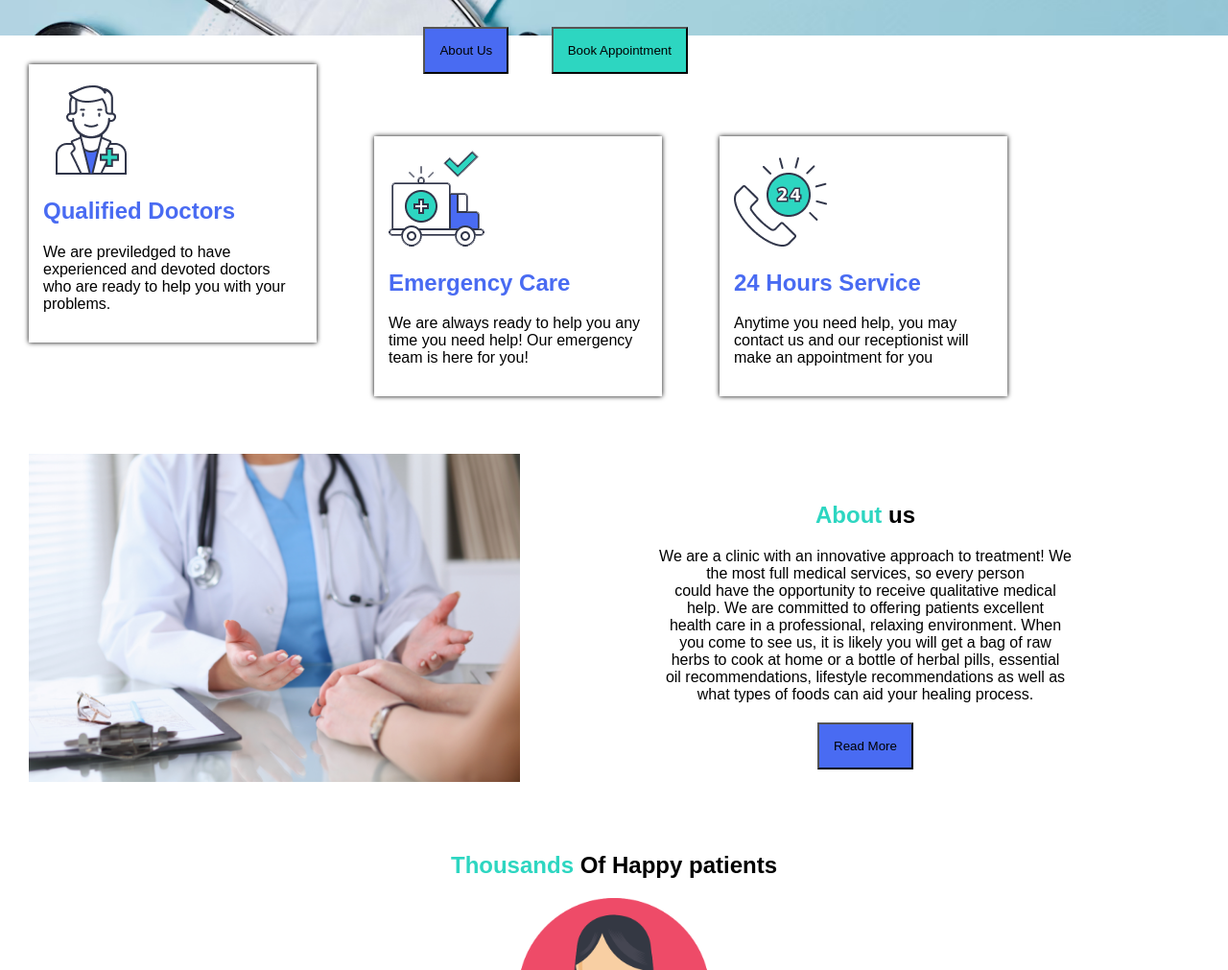
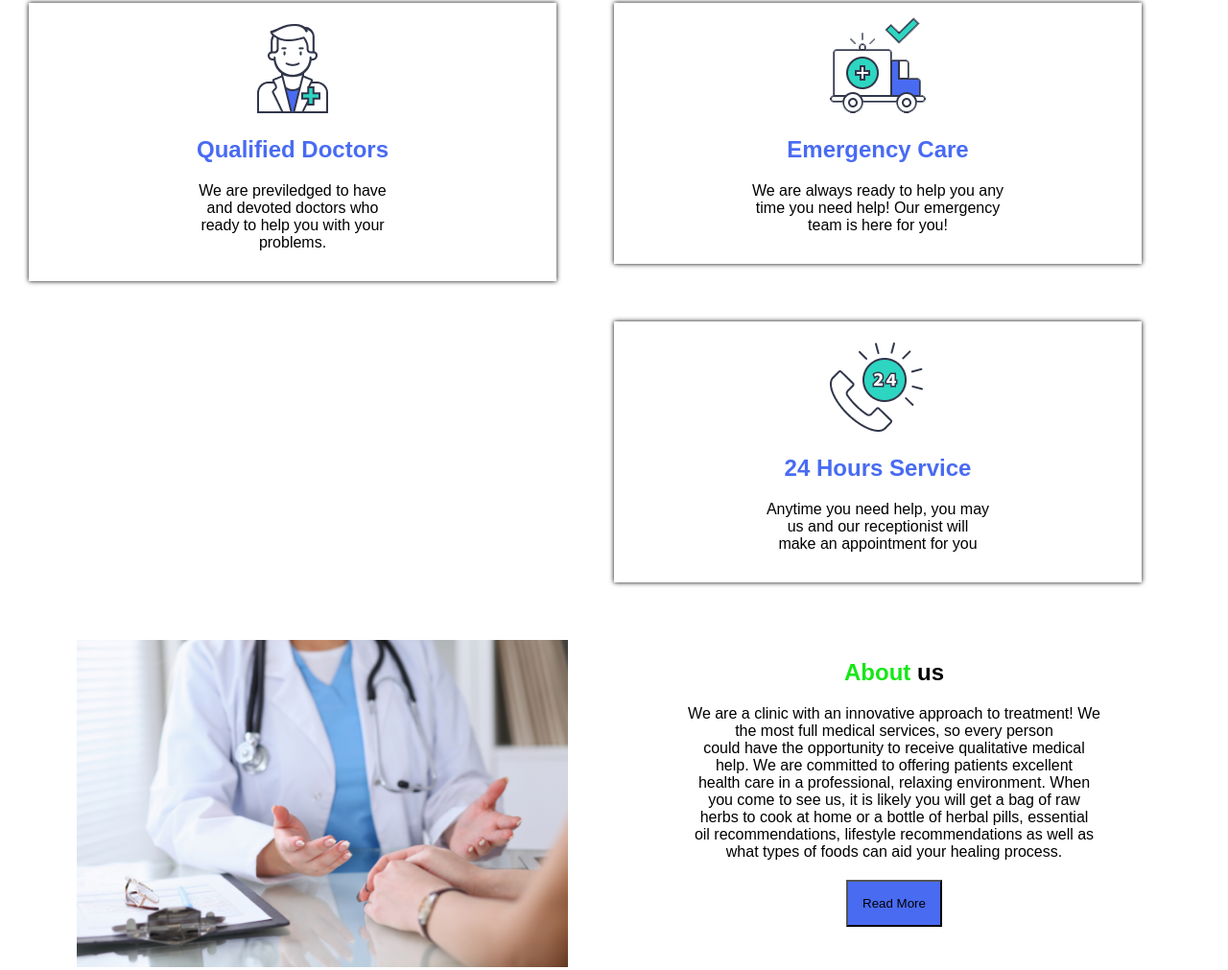
Before and after one commit to Bathenal/Medic-Care-Clinic, a plain HTML site: page index.html in a window 1280 px wide. Shown: the part 697-1708 px from the top of the page at 96% size. Drawn offline with Linux system fonts and the light colour scheme; a script that the page names is missing.

Commit message:
added a class

```diff
--- a/index.css
+++ b/index.css
@@ -13,8 +13,8 @@ body {
   width: 80%;
   margin: 10;
 }
-.img {
-  margin: 20px;
+img {
+  margin: 0 20px;
 }
 
 nav {
@@ -24,6 +24,7 @@ nav {
   float: right;
   padding: 10px;
   margin: 10px;
+  -moz-text-decoration-style: none;
 }
 ul li {
   list-style-type: none;
@@ -43,7 +44,7 @@ ul li {
 .img1 {
   width: 100%;
   float: left;
-  margin-right: 10px;
+  margin-left: 50px;
 }
 #about1 {
   position: relative;
@@ -57,28 +58,30 @@ ul li {
 .us {
   float: left;
   width: 50%;
-  margin: 30px;
 }
 #doctors {
   box-shadow: 0px 0px 5px;
-  width: 300px;
+  width: 550px;
   float: left;
   margin: 30px;
   padding: 15px;
+  text-align: center;
 }
 #care {
   box-shadow: 0px 0px 5px;
-  width: 300px;
+  width: 550px;
   float: left;
   margin: 30px;
   padding: 15px;
+  text-align: center;
 }
 #service {
   box-shadow: 0px 0px 5px;
-  width: 300px;
+  width: 550px;
   float: left;
   margin: 30px;
   padding: 15px;
+  text-align: center;
 }
 footer {
   margin: 20px;
@@ -141,7 +144,7 @@ footer {
   text-align: center;
 }
 .span1 {
-  color: #2dd6c1;
+  color: #16e716;
 }
 .span2 {
   color: #496bf2;
@@ -185,3 +188,13 @@ footer {
   width: 20%;
   background-color: crimson;
 }
+.boel {
+  width: 50%;
+  margin: 0 auto;
+}
+.qm1 {
+  text-align: left;
+}
+.qm2 {
+  ftext-align: right;
+}
--- a/index.html
+++ b/index.html
@@ -7,7 +7,7 @@
   <body>
     <header>
       <div id="container">
-        <img class="img" src="images/logo.jpg" />
+        <img class="img" src="images/logo.jpg"  width="150px"/>
         <nav>
           <ul>
             <li><a href="#home">Home</a></li>
@@ -32,20 +32,20 @@
         <button class="button2">Book Appointment</button>
       </div>
     </section>
-
+  <section class="main">
     <section id="doctors">
       <img src="images/Qualified doctors.png" />
       <h2 class="d">Qualified Doctors</h2>
       <p>
-        We are previledged to have experienced and devoted doctors who are ready
-        to help you with your problems.
+        We are previledged to have <br> and devoted doctors who <br> ready
+        to help you with your <br>problems.
       </p>
     </section>
     <section id="care">
       <img src="images/Emergency care.png" />
       <h2 class="d">Emergency Care</h2>
       <p>
-        We are always ready to help you any time you need help! Our emergency
+        We are always ready to help you any <br> time you need help! Our emergency<br>
         team is here for you!
       </p>
     </section>
@@ -53,10 +53,12 @@
       <img src="images/24-7 service.png" />
       <h2 class="d">24 Hours Service</h2>
       <p>
-        Anytime you need help, you may contact us and our receptionist will make
+        Anytime you need help, you may <br> us and our receptionist will <br> make
         an appointment for you
       </p>
     </section>
+  </section>
+
     <div class="clearfix"></div>
 
     <section id="about1">
@@ -84,22 +86,22 @@
     </section>
 
     <section id="testimonials">
-      <h2><span class="span1">Thousands</span> Of Happy patients</h2>
+      <h2><span class="span2">Thousands</span> Of Happy patients</h2>
       <img src="images/male-profile.png" width="100">
       <img src="images/female-profile.png" width="200">
       <img src="images/male-profile.png" width="100">
 
+
       <!-- Testimonials content --><article>
-        <img src="images/quotation-mark.png"width="8">
-        <br>
+        <img class="boel-qm1" src="images/quotation-mark.png"width="30">
+
          When I required a knee cap Surgery last summer, all the prices <br>
          were too high for my insurance plan. But here I found a great <br>
          balance of quality and affordability and eventually I had my<br>
          surgery here! You are amazing. Because of you, dreams come true!<br>
          You are the best! Thank you for blessing my life and changing it for <br>
          the better. I am very thankful.<br>
-
-         <img src="images/quotation-right-mark.png"width="8">
+         <img class="boel-qm2"src="images/quotation-right-mark.png"width="30">
         </article>
 
          <h2 class="span2">LUCY RAEL NATASHA</h2>
@@ -112,7 +114,7 @@
 
     </section>
     <br />
-    <h2 class="h2"><span class="span1">We'd love to</span><span class="span2">hear from you</span></h2>
+    <h2 class="h2"><span class="span1">We'd love to</span><span class="span2"> hear from you</span></h2>
 
     <section id="contact">
       <form id="contactForm">
```
